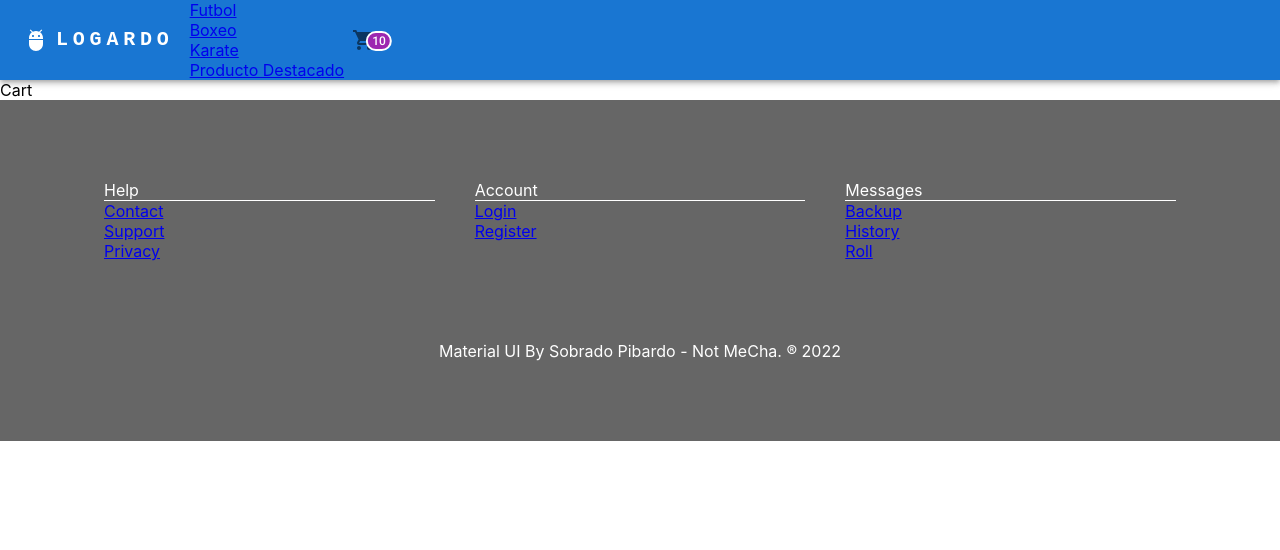
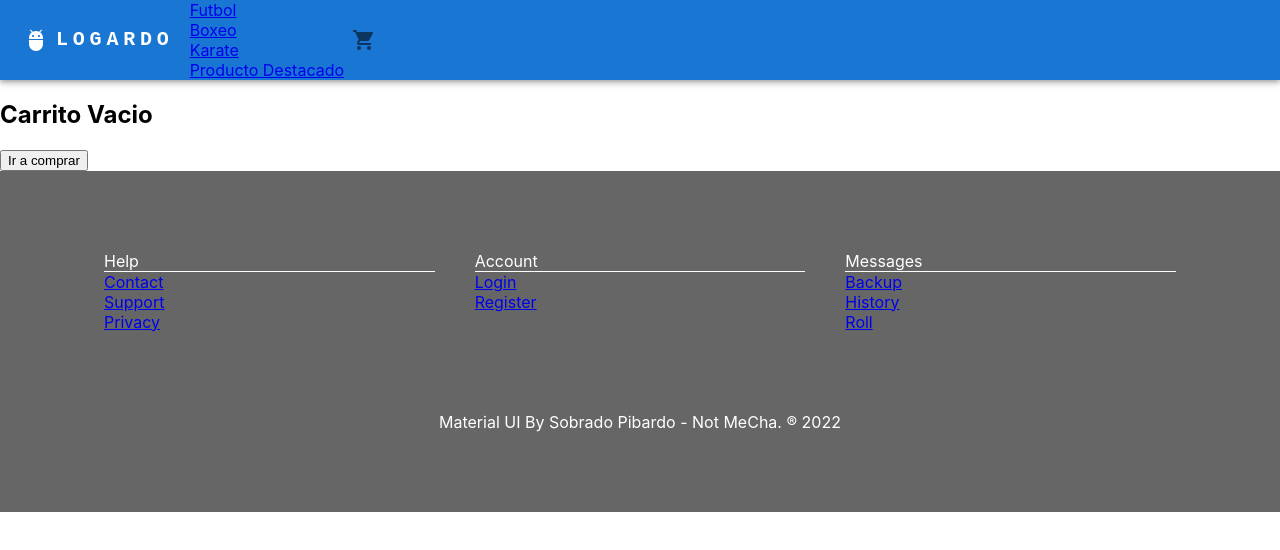
Before and after one commit to Jrom10/Coder-React, a React (Create React App) app: page /cart in a window 1280 px wide. Shown: the top 550 px of the page. Built offline with nearby package versions, Linux system fonts and the light colour scheme.

Commit message:
cart view

```diff
--- a/src/components/Cart/Cart.jsx
+++ b/src/components/Cart/Cart.jsx
@@ -1,12 +1,29 @@
 import React from 'react';
+import { useNavigate } from 'react-router-dom';
 import {useCart} from '../../context/CartContex'
+import CartItem from './CartItem';
 
 function Cart() {
-    const {cart} = useCart()
+    const {cart, cartTotal, clear} = useCart()
+    const navegar = useNavigate()
 
-    console.log('carrito', cart);
     return (
-        <div>Cart</div>
+        <div>
+            {
+                ! cart.length
+                ? <div>
+                    <h2>Carrito Vacio</h2>
+                    <button onClick={()=>navegar('/')}>Ir a comprar</button>
+                </div>
+                : <div>
+                    <h2>Tu Carrito</h2>
+                        {cart.map((compra) => <CartItem key={compra.id} compra={compra}/>)}
+                    <span>Total a pagar : ${cartTotal()}</span><br />
+                    <button onClick={clear}>Vaciar Carrito</button>
+                    <button>Terminar Compra</button>
+                </div>
+            }
+        </div>
     );
 }
 
--- /dev/null
+++ b/src/components/Cart/CartItem.jsx
@@ -0,0 +1,19 @@
+import React from 'react';
+import { useCart } from '../../context/CartContex';
+
+function CartItem({compra}) {
+
+    const{removeItem} = useCart()
+
+    return (
+        <div style={{display:'flex', justifyContent:'space-between', alignItems:'center', padding:'2rem'}}>
+            {/* <img src={compra.img} alt={compra.name}/> */}
+            <span>{compra.name}</span>
+            <span>{compra.quantity}</span>
+            <span>${compra.price}</span>
+            <button className='btn btn-danger' onClick={()=>removeItem(compra.id)}>Borrar</button>
+        </div>
+    );
+}
+
+export default CartItem;
--- a/src/components/NavBar/CartWidget.jsx
+++ b/src/components/NavBar/CartWidget.jsx
@@ -3,6 +3,7 @@ import Badge from '@mui/material/Badge';
 import { styled } from '@mui/material/styles';
 import IconButton from '@mui/material/IconButton';
 import ShoppingCartIcon from '@mui/icons-material/ShoppingCart';
+import { useCart } from '../../context/CartContex';
 
 const StyledBadge = styled(Badge)(({ theme }) => ({
     '& .MuiBadge-badge': {
@@ -13,10 +14,11 @@ const StyledBadge = styled(Badge)(({ theme }) => ({
     },
 }));
 
-export default function CustomizedBadges() {
+export default function CartWidget() {
+    const {cartQuantity} = useCart()
     return (
         <IconButton aria-label="cart">
-        <StyledBadge badgeContent={10} color="secondary">
+        <StyledBadge badgeContent={cartQuantity()} color="secondary">
             <ShoppingCartIcon/>
         </StyledBadge>
         </IconButton>
--- a/src/components/NavBar/NavBar.jsx
+++ b/src/components/NavBar/NavBar.jsx
@@ -43,7 +43,9 @@ export default function NavBar() {
                 <Link to="/product/01">Producto Destacado</Link>
                 <br />
             </div>
+            <NavLink to='/cart'>
             <CartWidget/>
+            </NavLink>
             </Toolbar>
         </Container>
         </AppBar>
--- a/src/context/CartContex.js
+++ b/src/context/CartContex.js
@@ -33,8 +33,16 @@ export const CartProvider = ({children}) => {
         return cart.some((prod)=> prod.id === id)
     }
 
+    const cartQuantity = () => {
+        return cart.reduce((acum, prod) => acum += prod.quantity, 0)
+    }
+
+    const cartTotal = () => {
+        return cart.reduce((acum, prod) => acum += prod.price * prod.quantity, 0)
+    }
+
     return (
-        <CartContext.Provider value={{cart, clear, addItem, removeItem, isInCart}}>
+        <CartContext.Provider value={{cart, clear, addItem, removeItem, isInCart, cartQuantity, cartTotal}}>
             {children}
         </CartContext.Provider>
     )
```
Also changed, not shown: src/components/Test/Test.jsx (+0 -50 lines).
